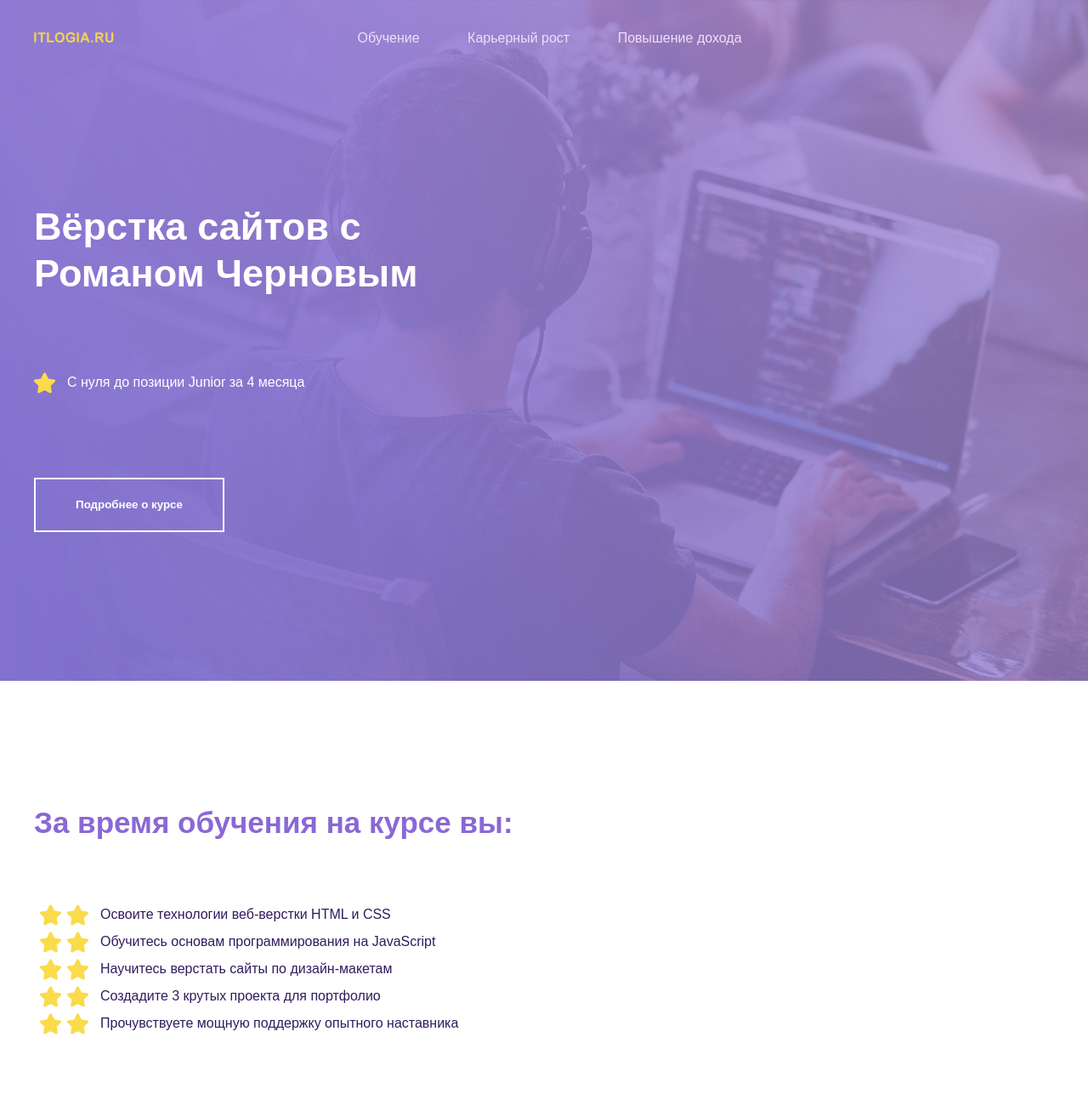
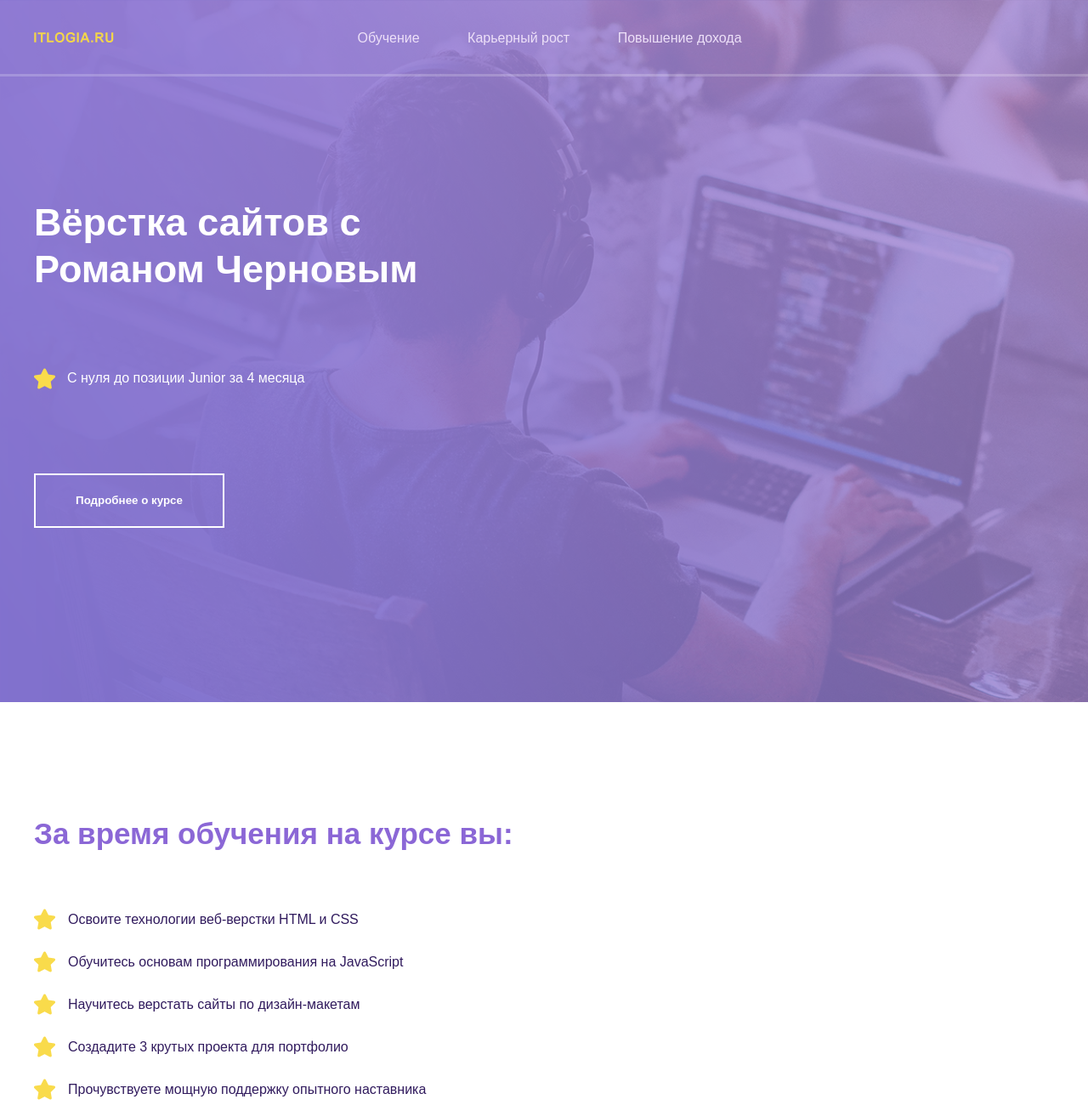
Before and after one commit to alexdmw2015-web/first_landing, a plain HTML site: page index.html in a window 1280 px wide. Shown: the top 1300 px of the page at 85% size. Drawn offline with Linux system fonts and the light colour scheme.

Commit message:
Add files via upload

```diff
--- a/css/styles.css
+++ b/css/styles.css
@@ -11,7 +11,11 @@ body {
     background-image: url(../images/bg.png);
     background-position: center;
     background-size: cover;
-    padding: 35px 0 175px 0;
+}
+
+.header {
+    border-bottom: 3px solid hsla(0, 0%, 100%, 0.2);
+    padding: 35px 0 33px 0;
 }
 
 .container {
@@ -39,13 +43,16 @@ body {
     text-decoration: none;
 }
 
+.hero {
+    padding: 145px 0 205px 0;
+}
+
 .hero-title {
     font-size: 45px;
     color: rgb(255, 255, 255);
     font-weight: bold;
     line-height: 1.222;
     max-width: 460px;
-    margin-top: 186px
 }
 
 .hero p {
@@ -79,38 +86,43 @@ button {
 }
 
 .second {
-    padding: 140px 0;
+    padding: 135px 0 115px 0;
 }
 
 .section-title {
     font-size: 35px;
     color: rgb(139, 103, 214);
     font-weight: bold;
-    line-height: 1.571;
     margin-bottom: 68px;
 }
 
 .goals-list {
-    font-size: 16px;
     color: rgb(49, 27, 94);
-    line-height: 1.5;
-    list-style-image: url(../images/favourite.png);
-    padding-left: 39px;
-    vertical-align: middle;
+    list-style-type: none;
+}
+
+.goals-list-item {
+    margin-bottom: 25px;
 }
 
 .goals-list-item-text {
-    margin-left: 14px;
-    vertical-align: top;
+        vertical-align: middle;
+        margin-left: 15px;
+}
+
+.goals-list-item img {
+        vertical-align: middle;
 }
 
 .third {
     background-image: url(../images/bg2.png);
     background-position: center;
     background-size: cover;
-    padding: 115px 0 30px 0;
 }
 
+.third-top {
+    padding: 140px 0 247px 0;
+}
 
 .third-container {
     width: 996px;
@@ -119,7 +131,6 @@ button {
     text-align: center;
     margin: 0 auto;
     padding: 60px 0 44px 0;
-    margin-bottom: 180px;
 }
 
 .third-section-title {
@@ -155,4 +166,6 @@ button {
 
 .footer {
     text-align: center;
+    border-top: 3px solid hsla(0, 0%, 100%, 0.2);
+    padding: 48px 0 46px 0;
 }
```
